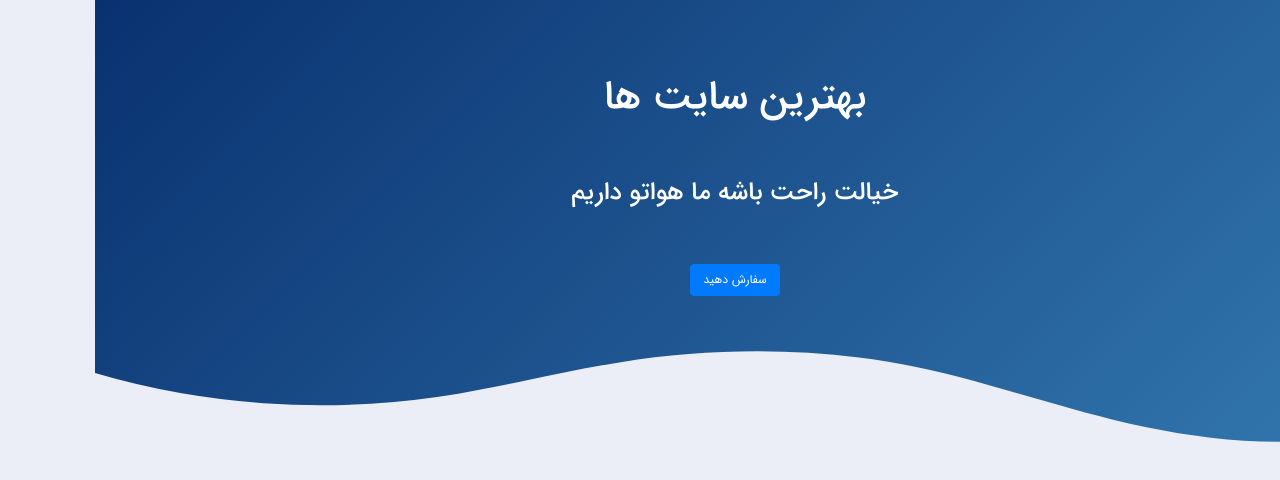
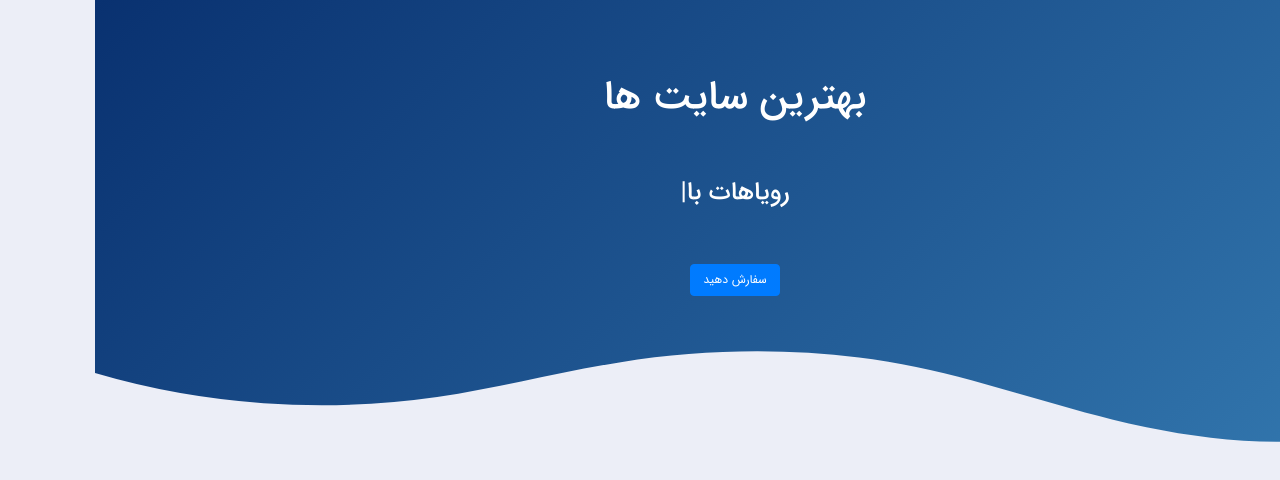
Before and after one commit to KavehKarami/shop-theme-react, a React (Create React App) app: page / in a window 1280 px wide. Shown: the top 480 px of the page. Built offline with nearby package versions, Linux system fonts and the light colour scheme.

Commit message:
use type.js in Home component

```diff
--- a/src/app/containers/Home.jsx
+++ b/src/app/containers/Home.jsx
@@ -1,5 +1,6 @@
 import React from 'react';
 import { Link } from 'react-router-dom';
+import Typed from 'react-typed';
 import ShapeDivider1 from '../components/home/ShapeDivider1';
 
 const Home = () => {
@@ -7,8 +8,22 @@ const Home = () => {
     <div className="homeContainer">
       <div className="position-relative homeIntro">
         <div className="py-3 px-5">سایت ما</div>
-        <h1 className="title text-center p-md-4">بهترین سایت ها</h1>
-        <h2 className="description text-center p-2 p-md-4">خیالت راحت باشه ما هواتو داریم</h2>
+        <h1 className="title text-center p-md-4">
+          <Typed
+            strings={['بهترین سایت ها']}
+            typeSpeed={60}
+            showCursor={false}
+          // stopped={false}
+          />
+        </h1>
+        <h2 className="description text-center p-2 p-md-4">
+          <Typed
+            strings={['خیالت راحت باشه ما هواتو داریم', 'رویاهات با ما تحقق پیدا میکنن']}
+            typeSpeed={60}
+            backSpeed={30}
+            loop
+          />
+        </h2>
         <div className="px-4 my-1 p-md-4 btn-box text-center">
           <Link to="price" className="btn btn-primary">سفارش دهید</Link>
         </div>
```
